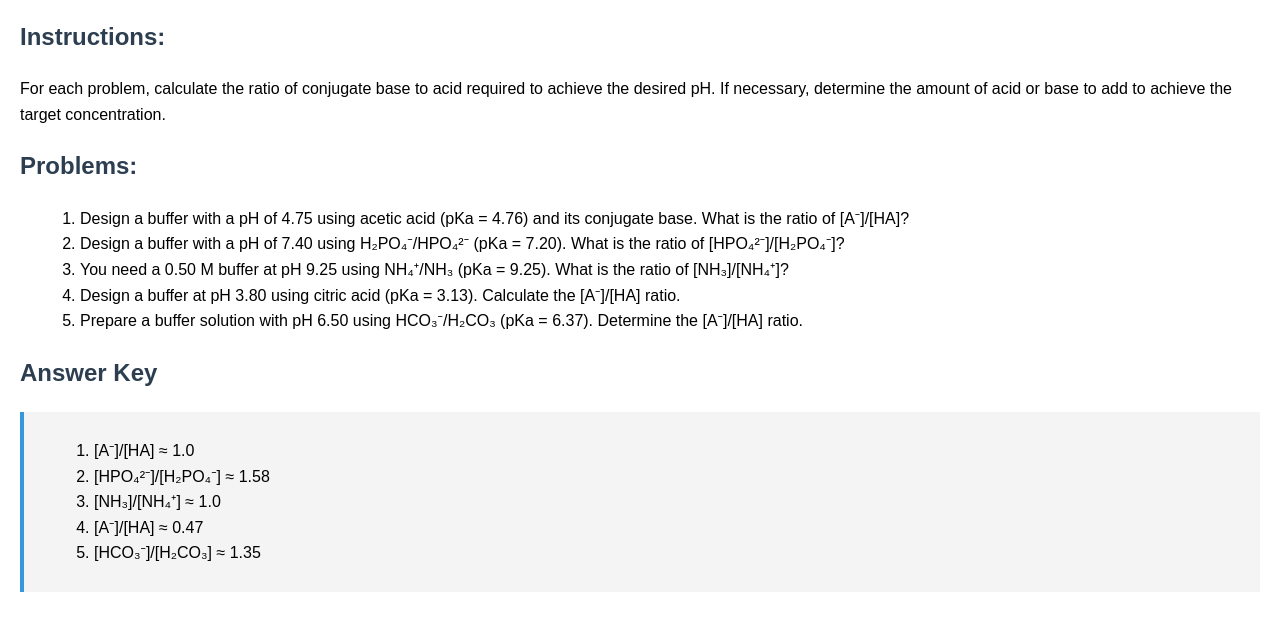
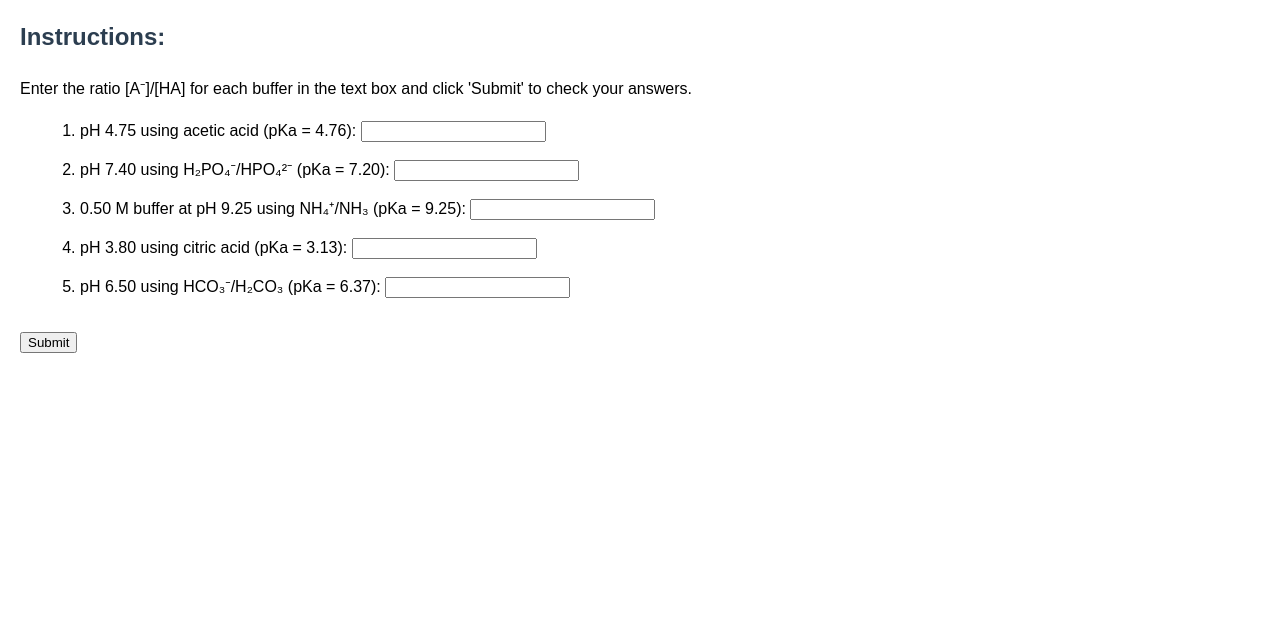
Before and after one commit to vistojo/QuantPrep, a plain HTML site: page buffer_design_problem_set.html in a window 1280 px wide. Shown: the part 76-706 px from the top of the page. Drawn offline with Linux system fonts and the light colour scheme.

Commit message:
Update buffer_design_problem_set.html

```diff
--- a/buffer_design_problem_set.html
+++ b/buffer_design_problem_set.html
@@ -8,7 +8,8 @@
         body { font-family: Arial, sans-serif; margin: 20px; line-height: 1.6; }
         h1, h2 { color: #2C3E50; }
         ol { margin-left: 20px; }
-        .answers { background-color: #F4F4F4; padding: 10px; border-left: 4px solid #3498DB; }
+        .answer-box { margin-bottom: 15px; }
+        .feedback { color: #E74C3C; font-weight: bold; }
     </style>
 </head>
 <body>
@@ -16,27 +17,45 @@
     <h1>Buffer Design Problem Set (5 Questions)</h1>
 
     <h2>Instructions:</h2>
-    <p>For each problem, calculate the ratio of conjugate base to acid required to achieve the desired pH. If necessary, determine the amount of acid or base to add to achieve the target concentration.</p>
+    <p>Enter the ratio [A⁻]/[HA] for each buffer in the text box and click 'Submit' to check your answers.</p>
 
-    <h2>Problems:</h2>
-    <ol>
-        <li>Design a buffer with a pH of 4.75 using acetic acid (pKa = 4.76) and its conjugate base. What is the ratio of [A⁻]/[HA]?</li>
-        <li>Design a buffer with a pH of 7.40 using H₂PO₄⁻/HPO₄²⁻ (pKa = 7.20). What is the ratio of [HPO₄²⁻]/[H₂PO₄⁻]?</li>
-        <li>You need a 0.50 M buffer at pH 9.25 using NH₄⁺/NH₃ (pKa = 9.25). What is the ratio of [NH₃]/[NH₄⁺]?</li>
-        <li>Design a buffer at pH 3.80 using citric acid (pKa = 3.13). Calculate the [A⁻]/[HA] ratio.</li>
-        <li>Prepare a buffer solution with pH 6.50 using HCO₃⁻/H₂CO₃ (pKa = 6.37). Determine the [A⁻]/[HA] ratio.</li>
-    </ol>
+    <form id="bufferForm">
+        <ol>
+            <li>pH 4.75 using acetic acid (pKa = 4.76): <input type="text" class="answer-box" id="q1"></li>
+            <li>pH 7.40 using H₂PO₄⁻/HPO₄²⁻ (pKa = 7.20): <input type="text" class="answer-box" id="q2"></li>
+            <li>0.50 M buffer at pH 9.25 using NH₄⁺/NH₃ (pKa = 9.25): <input type="text" class="answer-box" id="q3"></li>
+            <li>pH 3.80 using citric acid (pKa = 3.13): <input type="text" class="answer-box" id="q4"></li>
+            <li>pH 6.50 using HCO₃⁻/H₂CO₃ (pKa = 6.37): <input type="text" class="answer-box" id="q5"></li>
+        </ol>
+        <button type="button" onclick="checkAnswers()">Submit</button>
+    </form>
 
-    <h2>Answer Key</h2>
-    <div class="answers">
-        <ol>
-            <li>[A⁻]/[HA] ≈ 1.0</li>
-            <li>[HPO₄²⁻]/[H₂PO₄⁻] ≈ 1.58</li>
-            <li>[NH₃]/[NH₄⁺] ≈ 1.0</li>
-            <li>[A⁻]/[HA] ≈ 0.47</li>
-            <li>[HCO₃⁻]/[H₂CO₃] ≈ 1.35</li>
-        </ol>
-    </div>
+    <div id="feedbackContainer"></div>
+
+    <script>
+        const answers = {
+            q1: '1.0',
+            q2: '1.58',
+            q3: '1.0',
+            q4: '0.47',
+            q5: '1.35'
+        };
+
+        function checkAnswers() {
+            let feedbackHTML = '<h2>Feedback</h2><ol>';
+            for (let i = 1; i <= 5; i++) {
+                let userAnswer = document.getElementById('q' + i).value.trim();
+                let correctAnswer = answers['q' + i];
+                if(userAnswer === correctAnswer) {
+                    feedbackHTML += `<li>Question ${i}: Correct!</li>`;
+                } else {
+                    feedbackHTML += `<li>Question ${i}: Incorrect. Correct answer is ${correctAnswer}</li>`;
+                }
+            }
+            feedbackHTML += '</ol>';
+            document.getElementById('feedbackContainer').innerHTML = feedbackHTML;
+        }
+    </script>
 
 </body>
 </html>
```
